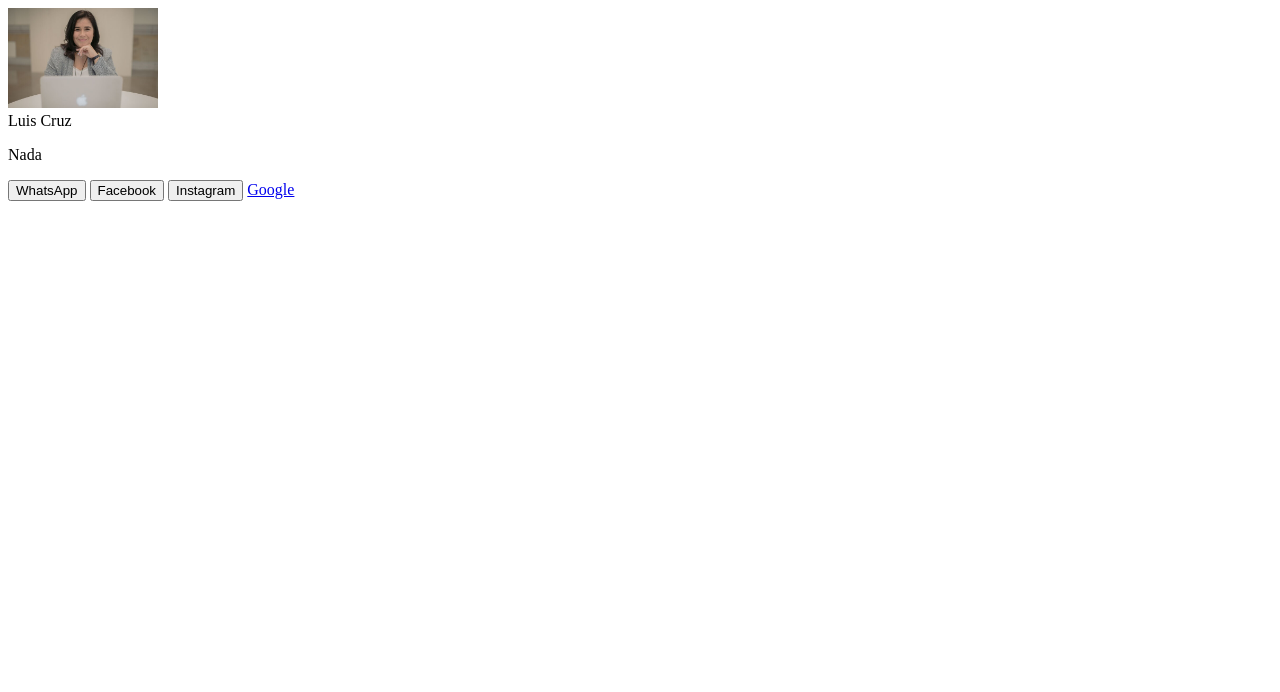
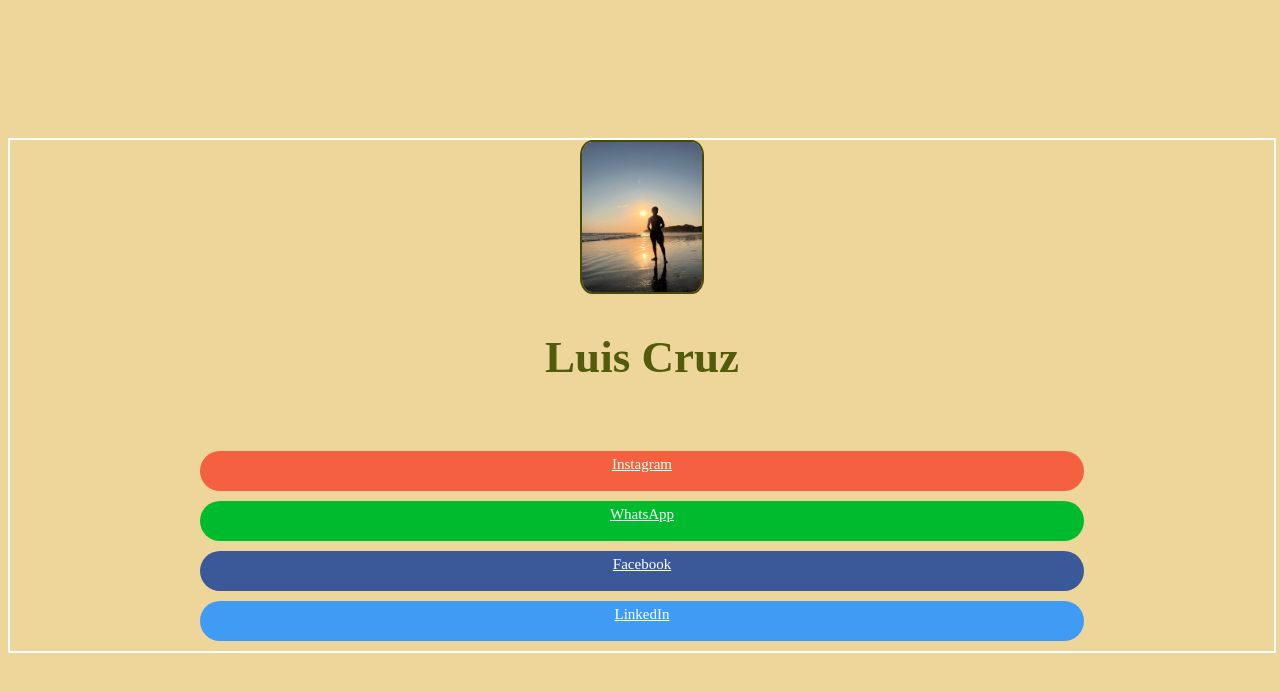
Before and after one commit to MarioCX/CardLuis, a plain HTML site: page index.html in a window 1280 px wide. Drawn offline with Linux system fonts and the light colour scheme.

Commit message:
Se realiza cambios en css

```diff
--- a/index.html
+++ b/index.html
@@ -4,24 +4,24 @@
     <meta charset="UTF-8">
     <meta http-equiv="X-UA-Compatible" content="IE=edge">
     <meta name="viewport" content="width=device-width, initial-scale=1.0">
-    <title>Tarjeta de presentación</title>
+    <link rel="stylesheet" href="style.css">
+    <title>Luis Mario Cruz</title>
 </head>
 <body>
 
-    <div>
-        <img src="./perfil.jpeg" alt="" width="150">
-    </div>
+    <section>
+        <img src="./perfil.jpg" alt="" class="perfilimg">
+        <h1 class="user">Luis Cruz</h1>
 
-    <div>
-        <span>Luis Cruz</span>
-        <p>Nada</p>
-    </div>
-    <!-- https://www.freepik.com/premium-psd/ui-ux-designer-resume-template_8293897.htm -->
-    <div>
-        <button>WhatsApp</button>
-        <button>Facebook</button>
-        <button>Instagram</button>
-        <a href="https://google.com">Google</a>
-    </div>
+        <!-- https://www.freepik.com/premium-psd/ui-ux-designer-resume-template_8293897.htm -->
+        <div class="links">
+            <a class="Instagram" href="https://google.com">Instagram</a>
+            <a class="WhatsApp" href="https://google.com">WhatsApp</a>
+            <a class="Facebook" href="https://google.com">Facebook</a>
+            <a class="LinkedIn" href="https://google.com">LinkedIn</a>
+        </div>
+    </section>
+
+
 </body>
 </html>
--- /dev/null
+++ b/style.css
@@ -0,0 +1,65 @@
+* {
+    background-color: rgb(238, 214, 154);
+
+}
+ section {
+    position: relative;
+    display: block;
+    width: 100%;
+    margin: 0 auto;
+    top: 130px;
+    border: 2px solid white;
+
+}
+
+.perfilimg {
+    width: 120px;
+    height: 150px;
+    border-radius: 10%;
+    display: block;
+    margin: 0 auto;
+    border: 2px solid rgb(71, 73, 8);
+    font-family: Impact, Haettenschweiler, 'Arial Narrow Bold', sans-serif;
+}
+
+.user {
+    text-align: center;
+    font-size: 45px;
+    color: rgba(79, 87, 8, 0.986);
+}
+
+.links {
+    padding-top: 30px;
+    width: 70%;
+    margin: 0 auto;
+}
+
+a {
+    padding: 5px;
+    height: 30px;
+    margin-bottom: 10px;
+    font-size: 15px;
+    font-weight: 500;
+    border-radius: 20px;
+    color: white;
+    display: block;
+    text-align: center}
+
+.WhatsApp{
+    background-color: #00bb2d ;
+}
+.Facebook{
+    background-color: #3b5998 ;
+}
+.Facebook:hover {
+    background-color: rgb(38, 78, 237);
+    position: relative;
+    bottom: 1px;
+    font-size: 20px;
+}
+.Instagram{
+    background-color: #F56040 ;
+}
+.LinkedIn{
+    background-color: #409bf5 ;
+}
```
Also changed, not shown: perfil.jpg (added), perfil2.jpeg (renamed from perfil.jpeg), 1 other file.
